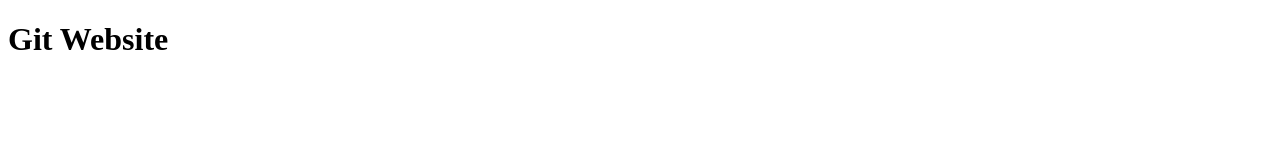
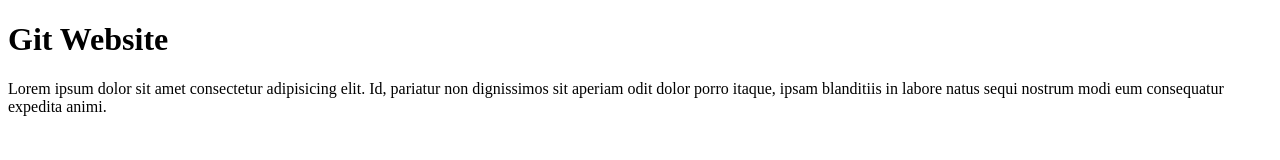
Before and after one commit to bijeesh27/learn-git, a plain HTML site: page index.html in a window 1280 px wide. Drawn offline with Linux system fonts and the light colour scheme.

Commit message:
add paragraph in index file

```diff
--- a/index.html
+++ b/index.html
@@ -7,5 +7,6 @@
 </head>
 <body>
     <h1>Git Website</h1>
+    <p>Lorem ipsum dolor sit amet consectetur adipisicing elit. Id, pariatur non dignissimos sit aperiam odit dolor porro itaque, ipsam blanditiis in labore natus sequi nostrum modi eum consequatur expedita animi.</p>
 </body>
 </html>
```
